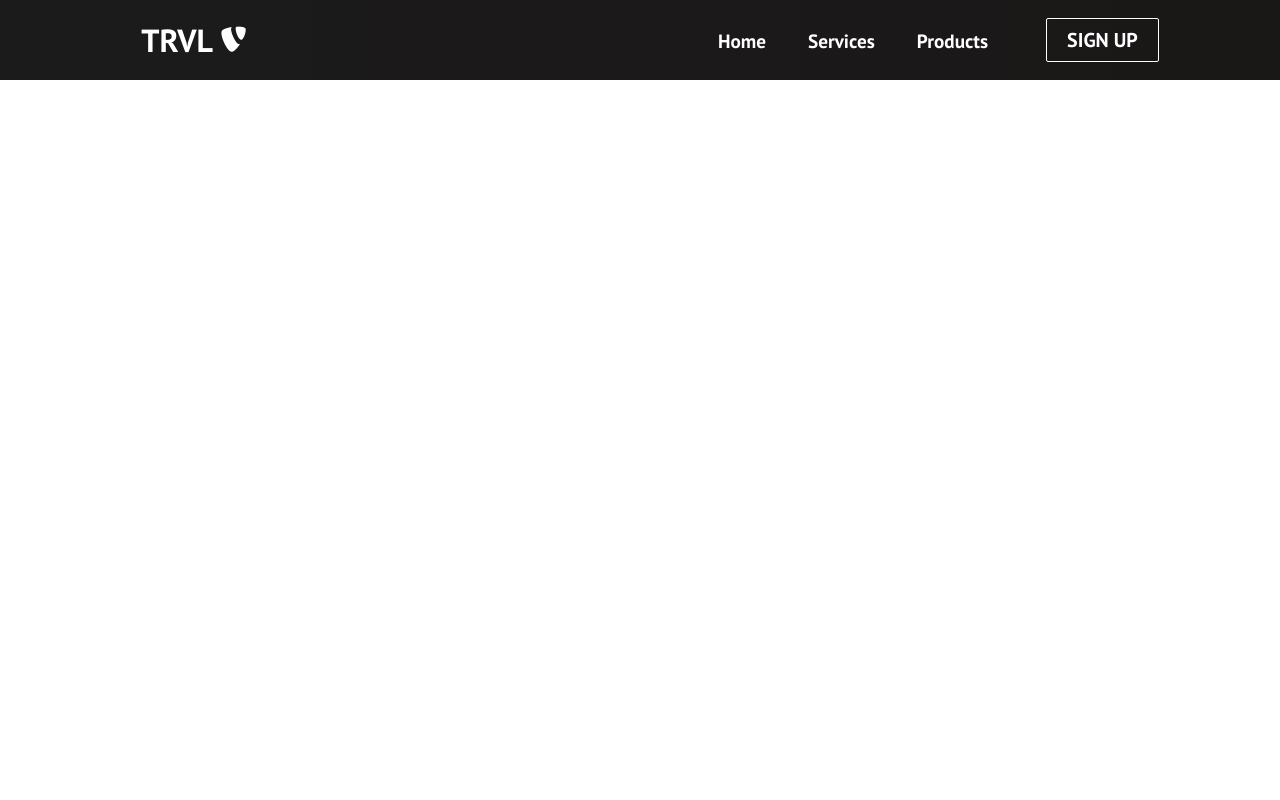
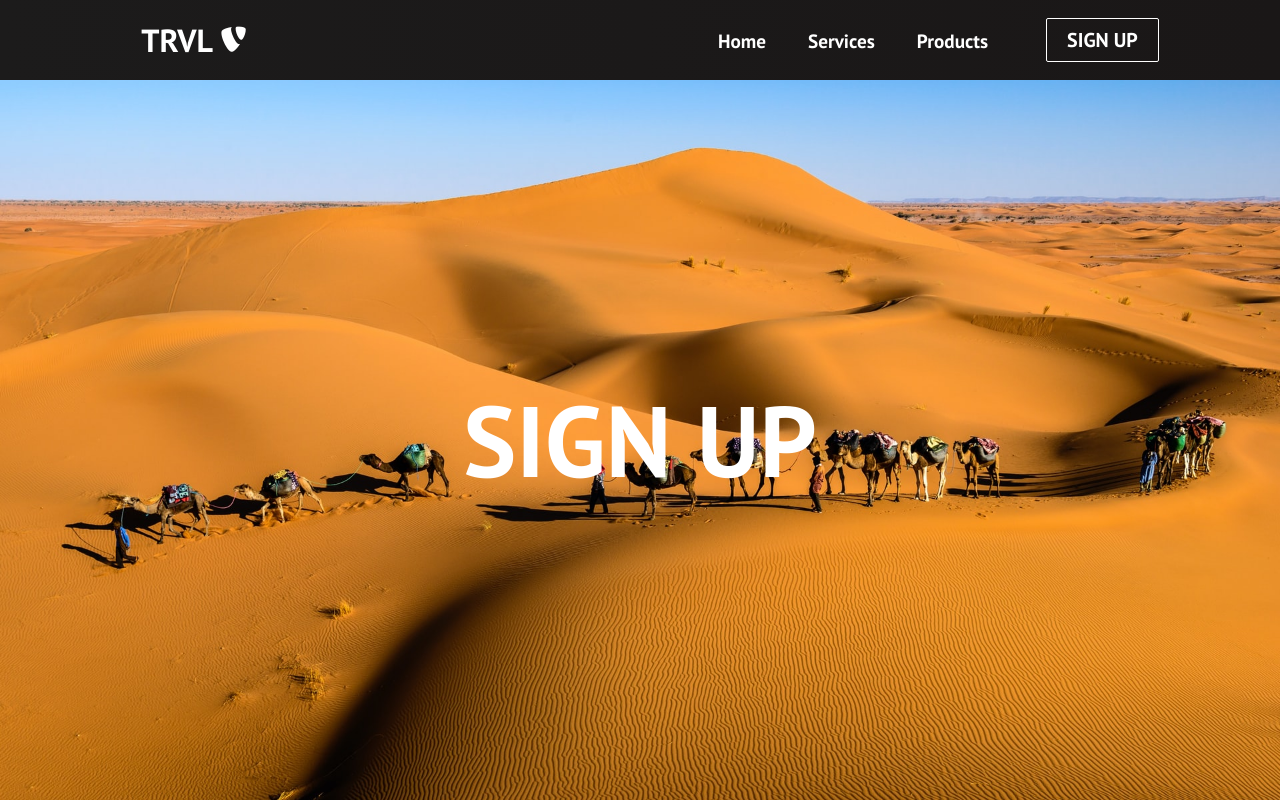
Before and after one commit to Safarov-E/react-website-v1, a React (Create React App) app: page /sign-up in a window 1280 px wide. Built offline with nearby package versions, Linux system fonts and the light colour scheme.

Commit message:
Маршрутизация

```diff
--- a/src/App.js
+++ b/src/App.js
@@ -3,6 +3,9 @@
 import {BrowserRouter as Router, Switch, Route} from 'react-router-dom'
 import './App.css';
 import Home from './component/pages'
+import Services from './component/services'
+import Products from './component/products'
+import SignUp from './component/sign-up'
 
 function App() {
   return (
@@ -11,6 +14,9 @@
         <Navbar />
         <Switch>
           <Route path="/" exact component={Home} />
+          <Route path="/services" exact component={Services} />
+          <Route path="/products" exact component={Products} />
+          <Route path="/sign-up" exact component={SignUp} />
         </Switch>
       </Router>
     </>
--- a/src/component/services/index.js
+++ b/src/component/services/index.js
@@ -0,0 +1,2 @@
+import Services from './services'
+export default Services
--- a/src/component/sign-up/index.js
+++ b/src/component/sign-up/index.js
@@ -0,0 +1,2 @@
+import SignUp from './sign-up'
+export default SignUp
```
